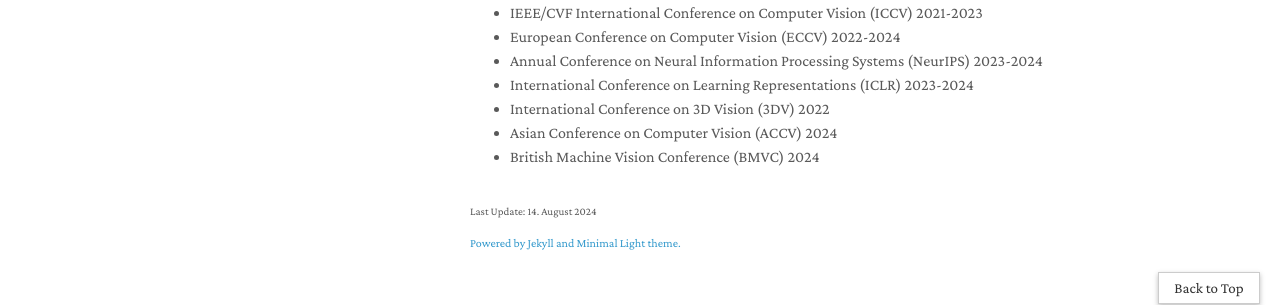
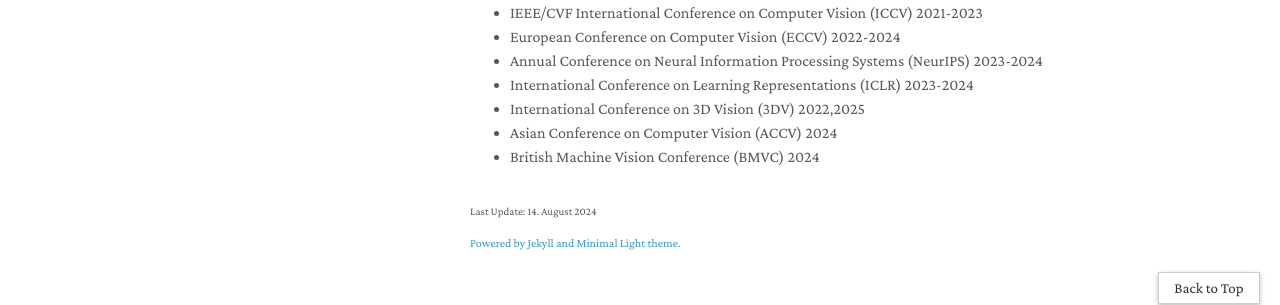
Before and after one commit to walsvid/walsvid.github.io, a Jekyll site: the page built from index.md, in a window 1280 px wide and 900 px high, scrolled down 2132 px. Shown: the part 576-881 px from the top of the window. Built offline with Jekyll 4.4.1, drawn with Linux system fonts in a browser that asks for light colours; a style sheet for code colours, icons or effects is not loaded.

Commit message:
Update services

```diff
--- a/_includes/services.md
+++ b/_includes/services.md
@@ -5,12 +5,12 @@
 <h4 style="margin:0 10px 0;">Conference Reviewers</h4>
 
 <ul style="margin:0 0 5px;">
-  <li><a href="http://cvpr2023.thecvf.com/"><autocolor>IEEE/CVF Conference on Computer Vision and Pattern Recognition (CVPR) 2020-2024</autocolor></a></li>
+  <li><a href="http://cvpr.thecvf.com/"><autocolor>IEEE/CVF Conference on Computer Vision and Pattern Recognition (CVPR) 2020-2024</autocolor></a></li>
   <li><a href="http://iccv2023.thecvf.com/"><autocolor>IEEE/CVF International Conference on Computer Vision (ICCV) 2021-2023</autocolor></a></li>
-  <li><a href="https://eccv2022.ecva.net/"><autocolor>European Conference on Computer Vision (ECCV) 2022-2024</autocolor></a></li>
-  <li><a href="https://neurips.cc/Conferences/2023"><autocolor>Annual Conference on Neural Information Processing Systems (NeurIPS) 2023-2024</autocolor></a></li>
-  <li><a href="https://iclr.cc/Conferences/2023"><autocolor>International Conference on Learning Representations (ICLR) 2023-2024</autocolor></a></li>
-  <li><a href="https://3dvconf.github.io/"><autocolor>International Conference on 3D Vision (3DV) 2022</autocolor></a></li>
+  <li><a href="https://eccv.ecva.net/"><autocolor>European Conference on Computer Vision (ECCV) 2022-2024</autocolor></a></li>
+  <li><a href="https://neurips.cc/Conferences/2024"><autocolor>Annual Conference on Neural Information Processing Systems (NeurIPS) 2023-2024</autocolor></a></li>
+  <li><a href="https://iclr.cc/Conferences/2024"><autocolor>International Conference on Learning Representations (ICLR) 2023-2024</autocolor></a></li>
+  <li><a href="https://3dvconf.github.io/2025/"><autocolor>International Conference on 3D Vision (3DV) 2022,2025</autocolor></a></li>
   <li><a href="https://accv2024.org/"><autocolor>Asian Conference on Computer Vision (ACCV) 2024</autocolor></a></li>
   <li><a href="https://bmvc2024.org/"><autocolor>British Machine Vision Conference (BMVC) 2024</autocolor></a></li>
   <!-- <li><a href="https://aaai.org/Conferences/AAAI-23/"><autocolor>AAAI Conference on Artificial Intelligence (AAAI) 2021-2024</autocolor></a></li> -->
```
